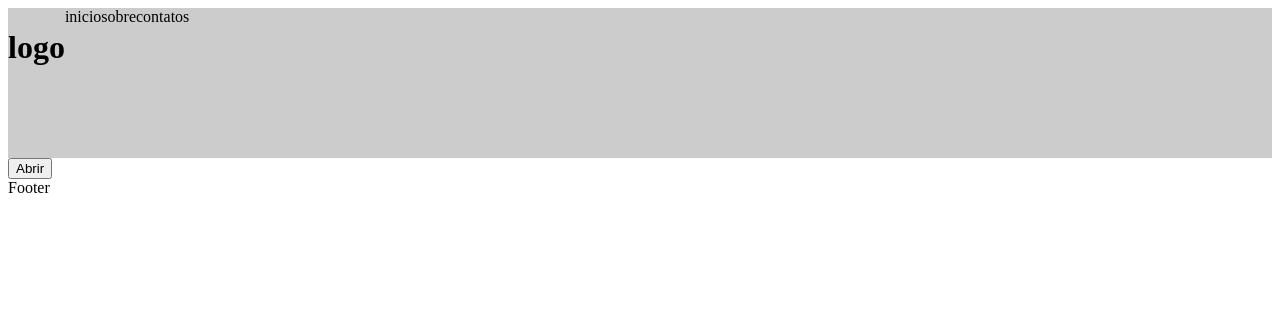
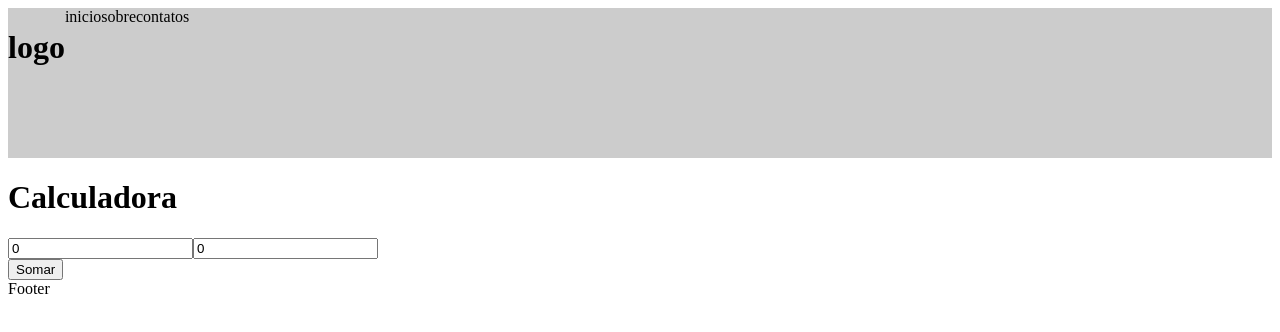
Before and after one commit to TecnoSystemEJ/calculodenotas, a React (Create React App) app: page / in a window 1280 px wide. Shown: the top 332 px of the page. Built offline with nearby package versions, Linux system fonts and the light colour scheme.

Commit message:
MinhaBranch

```diff
--- a/src/App.jsx
+++ b/src/App.jsx
@@ -8,7 +8,7 @@ function App() {
   return (
     <div>
       <Header logo="Calculo de Notas" navigation={Nav} />
-      <Container />
+      <Container>Palavras aleatorias</Container>
       <Footer />
     </div>
   );
--- /dev/null
+++ b/src/Components/Calculator.jsx
@@ -0,0 +1,40 @@
+import { useState } from "react";
+
+function Calculator() {
+  const [number1, setNumber1] = useState(0);
+  const [number2, setNumber2] = useState(0);
+  const [sum, setSum] = useState(0);
+
+  function insertNumber1(event) {
+    const numberInt = parseInt(event.target.value);
+    setNumber1(numberInt);
+  }
+
+  function insertNumber2(event) {
+    const numberInt = parseInt(event.target.value);
+    setNumber2(numberInt);
+  }
+
+  function HandleSum() {
+    const result = parseInt(number1) + parseInt(number2);
+    setSum(result);
+  }
+
+  return (
+    <div>
+      <h1>Calculadora</h1>
+      <input type="number" value={number1} onChange={insertNumber1} />
+      <input type="number" value={number2} onChange={insertNumber2} />
+      <br />
+      <button onClick={HandleSum}>Somar</button>
+      <br />
+      {sum !== 0 && (
+        <>
+          <h1>Resultado da soma</h1>
+          <span>Resultado da soma é {sum}!</span>
+        </>
+      )}
+    </div>
+  );
+}
+export default Calculator;
--- a/src/Components/Card.jsx
+++ /dev/null
@@ -1,13 +0,0 @@
-function Card() {
-  return (
-    <div>
-      <h1>Card</h1>
-      <ul>
-        <li>item1</li>
-        <li>item2</li>
-        <li>item3</li>
-      </ul>
-    </div>
-  );
-}
-export default Card;
--- a/src/Components/Container.jsx
+++ b/src/Components/Container.jsx
@@ -1,19 +1,6 @@
-import { useState } from "react";
-import Card from "./Card";
+import Calculator from "./Calculator";
 
-function Container() {
-  const [showCard, setShowCard] = useState(false);
-  console.log(showCard);
-  function handleShowCard() {
-    setShowCard(!showCard);
-  }
-
-  return (
-    <>
-      {showCard && <Card />}
-
-      <button onClick={handleShowCard}>{showCard ? "Fechar" : "Abrir"}</button>
-    </>
-  );
+function Container({ children }) {
+  return <Calculator />;
 }
 export default Container;
```
